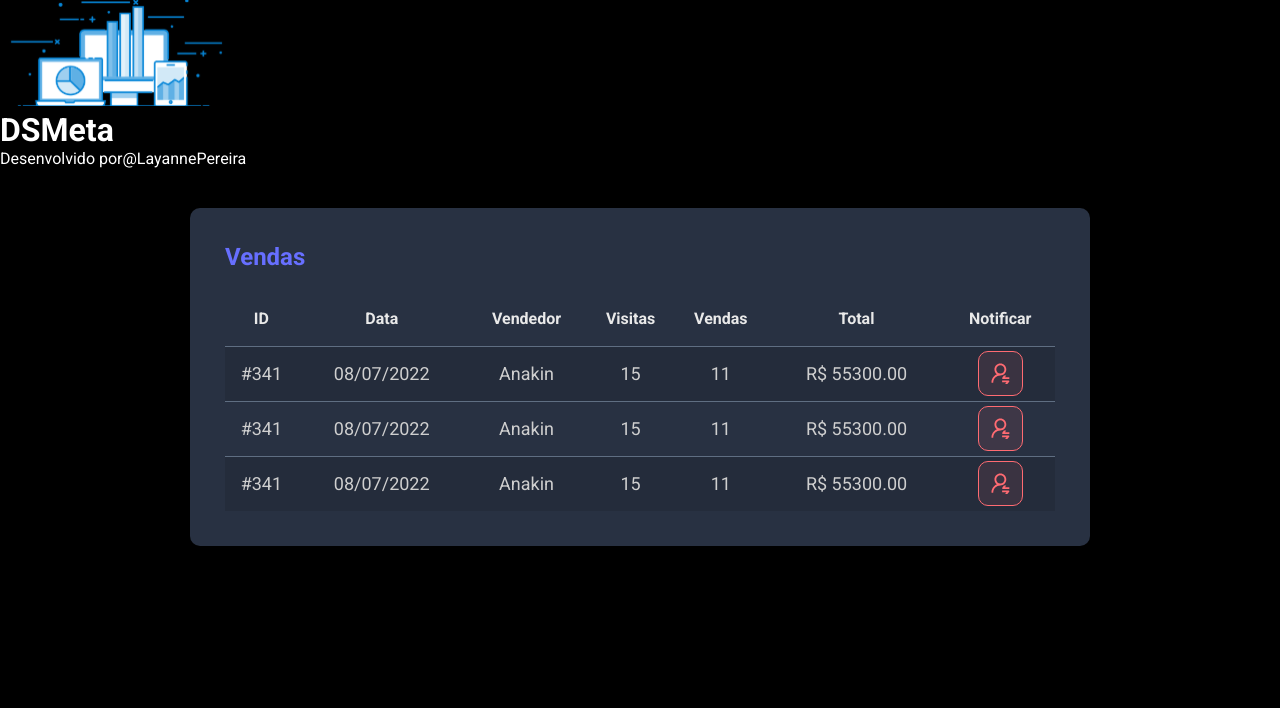
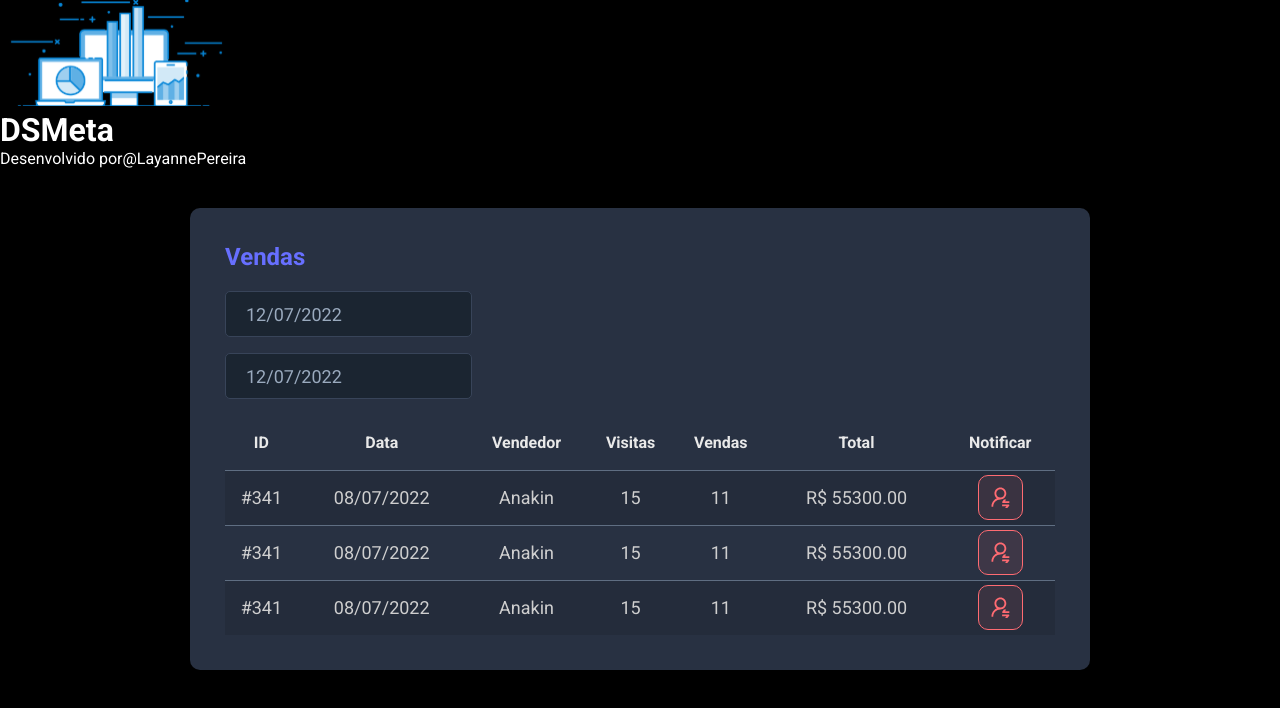
Before and after one commit to LayannePereira/DSMeta, a React (Vite) app in the folder frontend/: page / in a window 1280 px wide. Shown: the top 708 px of the page. Built offline with nearby package versions, Linux system fonts and the light colour scheme.

Commit message:
Datepicker

```diff
--- a/frontend/package.json
+++ b/frontend/package.json
@@ -8,7 +8,9 @@
     "preview": "vite preview"
   },
   "dependencies": {
+    "@types/react-datepicker": "4.4.2",
     "react": "^18.0.0",
+    "react-datepicker": "4.8.0",
     "react-dom": "^18.0.0"
   },
   "devDependencies": {
--- a/frontend/src/components/SalesCard/index.tsx
+++ b/frontend/src/components/SalesCard/index.tsx
@@ -1,3 +1,5 @@
+import DatePicker from "react-datepicker";
+import "react-datepicker/dist/react-datepicker.css";
 import NotificationButton from '../NotificationButton';
 import './styles.css';
 
@@ -6,6 +8,24 @@
     return (
         <div className="dsmeta-card">
             <h2 className="dsmeta-sales-title">Vendas</h2>
+            <div>
+                <div className="dsmeta-form-control-container">
+                    <DatePicker
+                        selected={new Date()}
+                        onChange={(date: Date) => { }}
+                        className="dsmeta-form-control"
+                        dateFormat="dd/MM/yyyy"
+                    />
+                </div>
+                <div className="dsmeta-form-control-container">
+                    <DatePicker
+                        selected={new Date()}
+                        onChange={(date: Date) => { }}
+                        className="dsmeta-form-control"
+                        dateFormat="dd/MM/yyyy"
+                    />
+                </div>
+            </div>
 
             <div>
                 <table className="dsmeta-sales-table">
```
Also changed, not shown: 1 other file (tests, documents, lock files or other folders).
